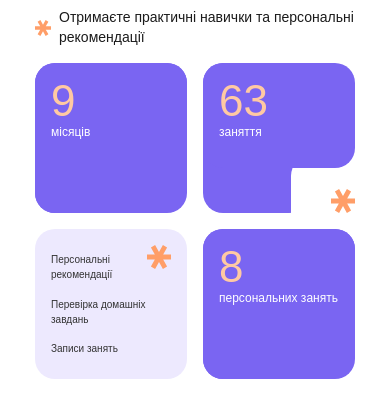
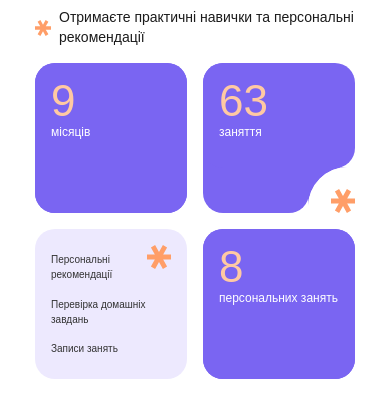
Before and after one commit to Mar4ik-G/ui-onixer, a React (Vite) app: page / in a window 390 px wide. Shown: the part 3585-4002 px from the top of the page. Built offline with nearby package versions, Linux system fonts and the light colour scheme; a web font is replaced by a local one.

Commit message:
refactor AboutCourse styles for improved layout and responsiveness

```diff
--- a/src/components/AboutCourse/course.scss
+++ b/src/components/AboutCourse/course.scss
@@ -106,31 +106,30 @@
       color: #ffc9a3;
       text-align: center;
       position: relative;
-      border-radius: 40px;
-      //overflow: hidden;
-
-      &::after {
+      position: relative;
+      position: relative;
+      z-index: 0;
+      &::before{
         content: '';
         position: absolute;
         top: 0;
-        left: 0;
-        width: 100%;
-        height: 70%;
-        z-index: -1;
+        left:  0;
+        width: 70%;
+        height: 100%;
         background: #7a65f2;
         border-radius: 40px;
+        z-index: -1;
       }
-
-      &::before {
+      &::after{
         content: '';
         position: absolute;
         top: 0;
-        left: 0;
-        width: 70%;
-        height: 100%;
-        z-index: -1;
+        left:  0;
+        width: 100%;
+        height: 70%;
         background: #7a65f2;
         border-radius: 40px;
+        z-index: -1;
       }
 
 
@@ -158,27 +157,47 @@
         width: 42px;
         height: 42px;
         object-fit: cover;
-        z-index: 5;
+        z-index: 99;
       }
 
-      .about-course__corner-wrapper{
+        .about-course__corner-wrapper{
         position: absolute;
-        bottom: 15%;
-        right: 15%;
-        width: 80px;
-        height: 80px;
-        z-index: -1;
         background: #7a65f2;
+        z-index: -2;
+        &::before{
+          content: '';
+          position: absolute;
+          bottom: 0;
+          right: 0;
+          width: 100%;
+          height: 100%;
+          background: #ffffff;
+          border-top-left-radius: 40px;
+          z-index: 3;
+        }
+      }
+
+      .about-course__corner-wrapper {
+        position: absolute;
+        bottom: 1px;
+        right: 1px;
+        width: 30%;
+        height: 30%;
+        background: #7a65f2;
+        z-index: 1;
+
         .about-course__corner {
           position: absolute;
-          bottom: -56.7%;
-          right: -49%;
-          width: 100%;
-          height: 100%;
+          bottom: -1px;
+          right: -1px;
+          width: 103%;
+          height: 103%;
           background: white;
           border-top-left-radius: 40px;
+          z-index: 2;
         }
       }
+
     }
 
     &--image {
@@ -324,16 +343,45 @@
         display: none;
       }
 
+    &--stat:nth-child(1) .about-course__corner-wrapper,
+    &--stat:nth-child(5) .about-course__corner-wrapper {
+      display: none;
+    }
+
       &--stat {
-        border-radius: 40px;
+          // position: relative;
+          // &::before{
+          //   content: '';
+          //   position: absolute;
+          //   bottom: 0;
+          //   left: 0;
+          //   width: 80%;
+          //   height: 100%;
+          //   background: #7a65f2;
+          //   border-radius: 50px;
+          //   z-index: -1;
+          // }
+          // &::after{
+          //   content: '';
+          //   position: absolute;
+          //   bottom: 0;
+          //   right: 0;
+          //   width: 100%;
+          //   height: 80%;
+          //   background: #7a65f2;
+          //   border-radius: 50px;
+          //   z-index: -1;
+          // }
 
         &::after {
           border-radius: 20px;
+          // height: 67%;
         }
 
         &::before {
           content: '';
           border-radius: 20px;
+          // width: 70%;
         }
 
 
@@ -350,22 +398,24 @@
           height: 24px;
         }
 
-        .about-course__corner-wrapper{
+        .about-course__corner-wrapper {
           position: absolute;
-          bottom: 15%;
-          right: 15%;
-          width: 80px;
-          height: 80px;
-          z-index: -1;
+          bottom: 1px;
+          right: 1px;
+          width: 30%;
+          height: 30%;
           background: #7a65f2;
+          z-index: 1;
+
           .about-course__corner {
             position: absolute;
-            bottom: -56.7%;
-            right: -49%;
-            width: 100%;
-            height: 100%;
+            bottom: -1px;
+            right: -1px;
+            width: 103%;
+            height: 103%;
             background: white;
-            border-top-left-radius: 20px;
+            border-top-left-radius: 40px;
+            z-index: 2;
           }
         }
       }
--- a/src/components/AboutCourse/index.tsx
+++ b/src/components/AboutCourse/index.tsx
@@ -47,6 +47,7 @@ const Index = () => {
                           <div className="about-course__value">63</div>
                           <div className="about-course__label">заняття</div>
                           <img src={orangeVector} alt="orange vector"/>
+
                           <div className="about-course__corner-wrapper">
                               <div className="about-course__corner">
                               </div>
```
